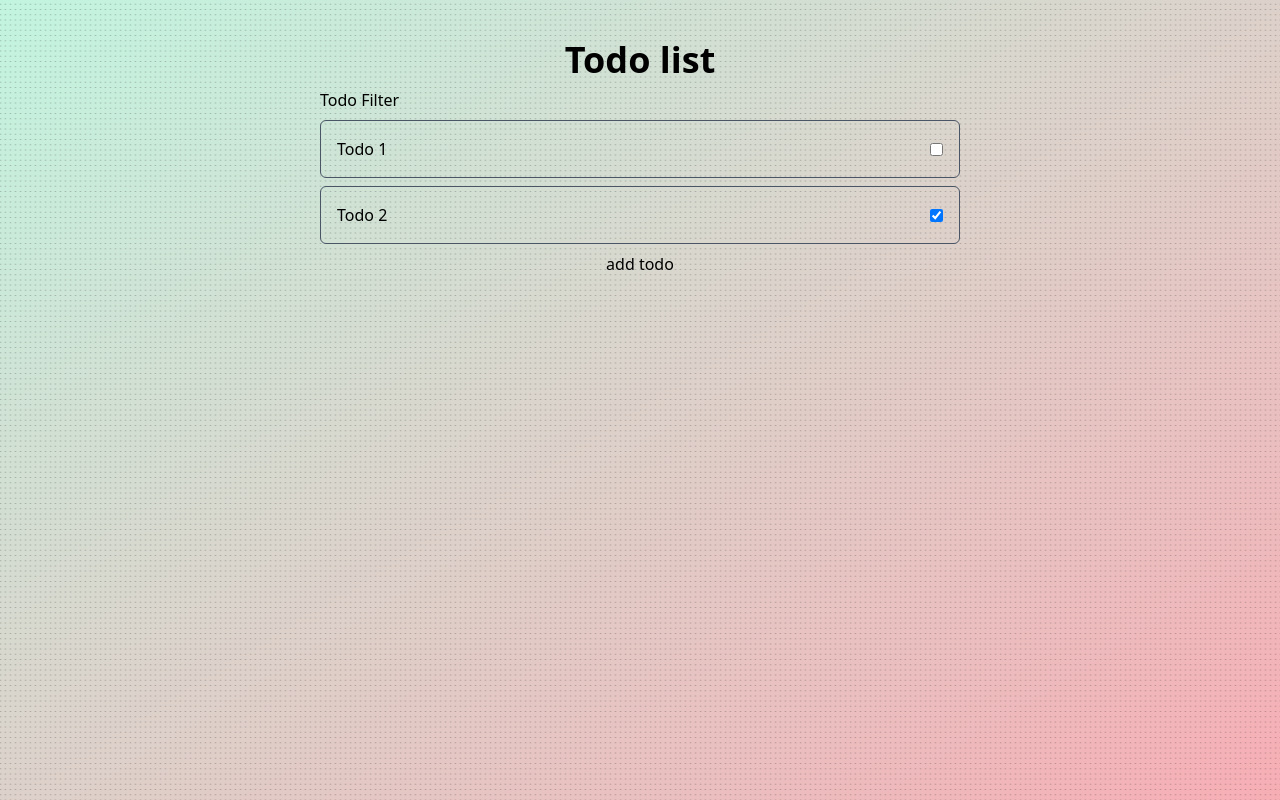
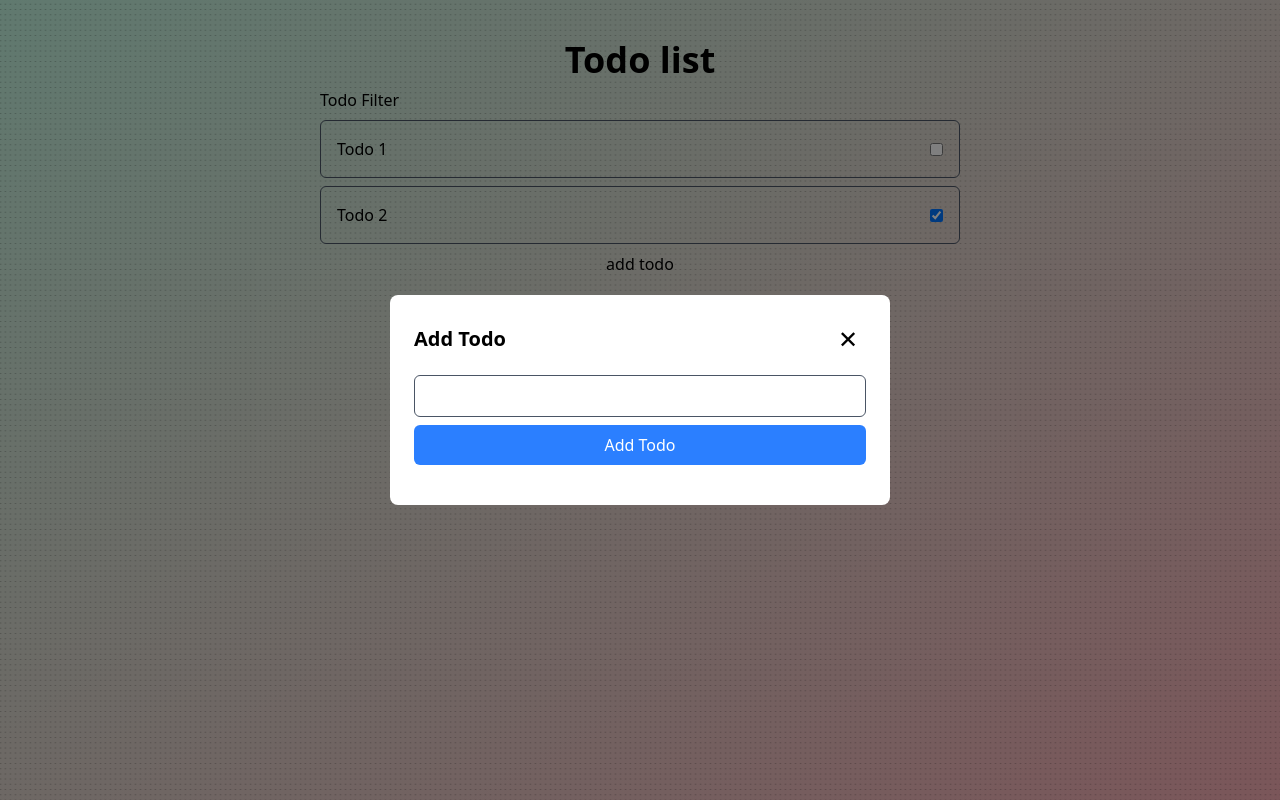
Before and after one commit to TraceOfHumanity/todo-list-vue, a Vue app: page / in a window 1280 px wide. Both pictures are taken after a click on the button "add todo". Built offline with nearby package versions, Linux system fonts and the light colour scheme.

Commit message:
Add Modals component and close modal after adding todo

```diff
--- a/src/App.vue
+++ b/src/App.vue
@@ -2,6 +2,7 @@
 import Header from "./components/common/Header.vue";
 import TodoFilter from "./components/TodoFilter.vue";
 import TodoList from "./components/TodoList.vue";
+import Modals from "./components/modals/Modals.vue";
 
 </script>
 
@@ -9,4 +10,5 @@ import TodoList from "./components/TodoList.vue";
   <Header />
   <TodoFilter />
   <TodoList />
+  <Modals />
 </template>
--- a/src/components/modals/AddTodoMadal.vue
+++ b/src/components/modals/AddTodoMadal.vue
@@ -14,6 +14,7 @@ const title = ref("");
 const addTodo = () => {
   todoStore.addTodo(title.value);
   title.value = "";
+  modalsStore.isAddTodoModalOpen = false;
 };
 </script>
 
@@ -23,7 +24,7 @@ const addTodo = () => {
     title="Add Todo"
     @close="modalsStore.isAddTodoModalOpen = false"
   >
-    <div class="grid gap-2 fixed top-1/2 left-1/2 -translate-x-1/2 -translate-y-1/2">
+    <div class="grid gap-2">
       <BaseInput v-model="title" />
       <BaseButton @click="addTodo">Add Todo</BaseButton>
     </div>
--- /dev/null
+++ b/src/components/modals/Modals.vue
@@ -0,0 +1,7 @@
+<script setup lang="ts">
+import AddTodoModal from "./AddTodoMadal.vue";
+</script>
+
+<template>
+  <AddTodoModal />
+</template>
```
